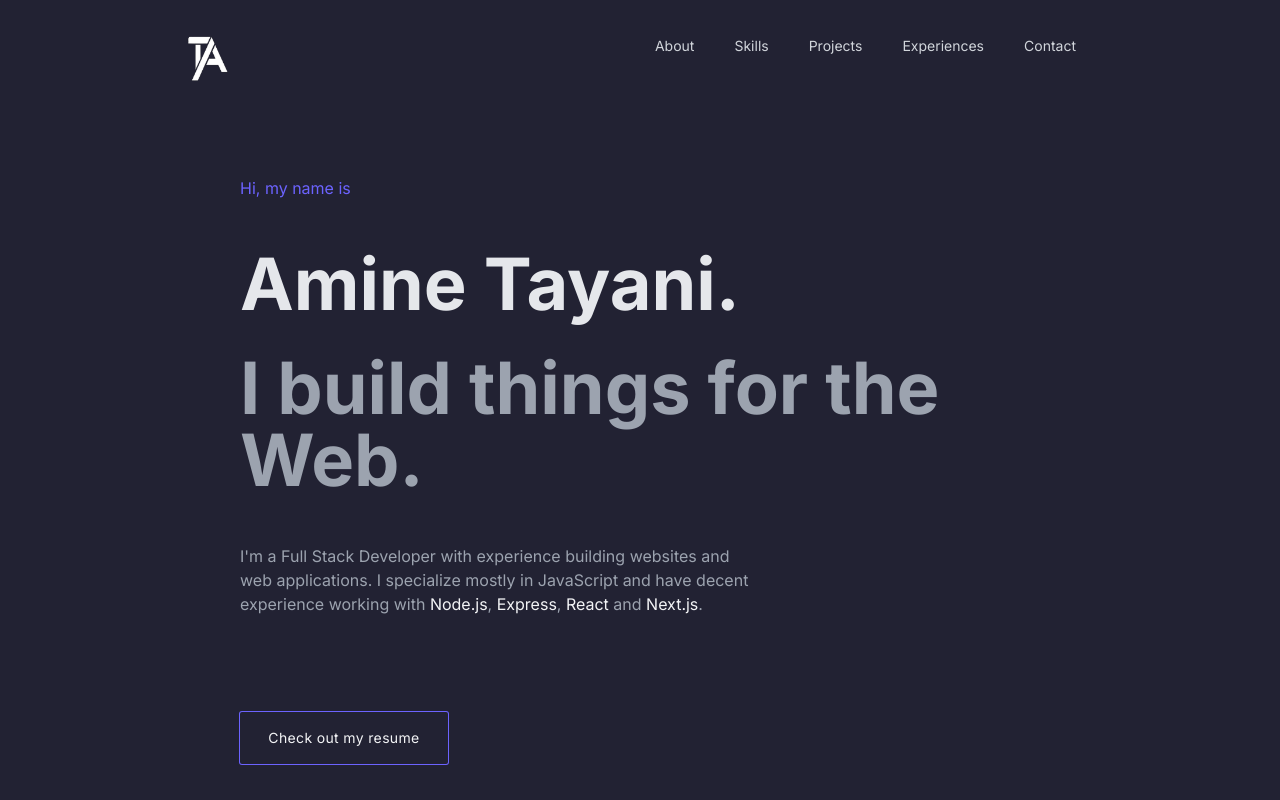
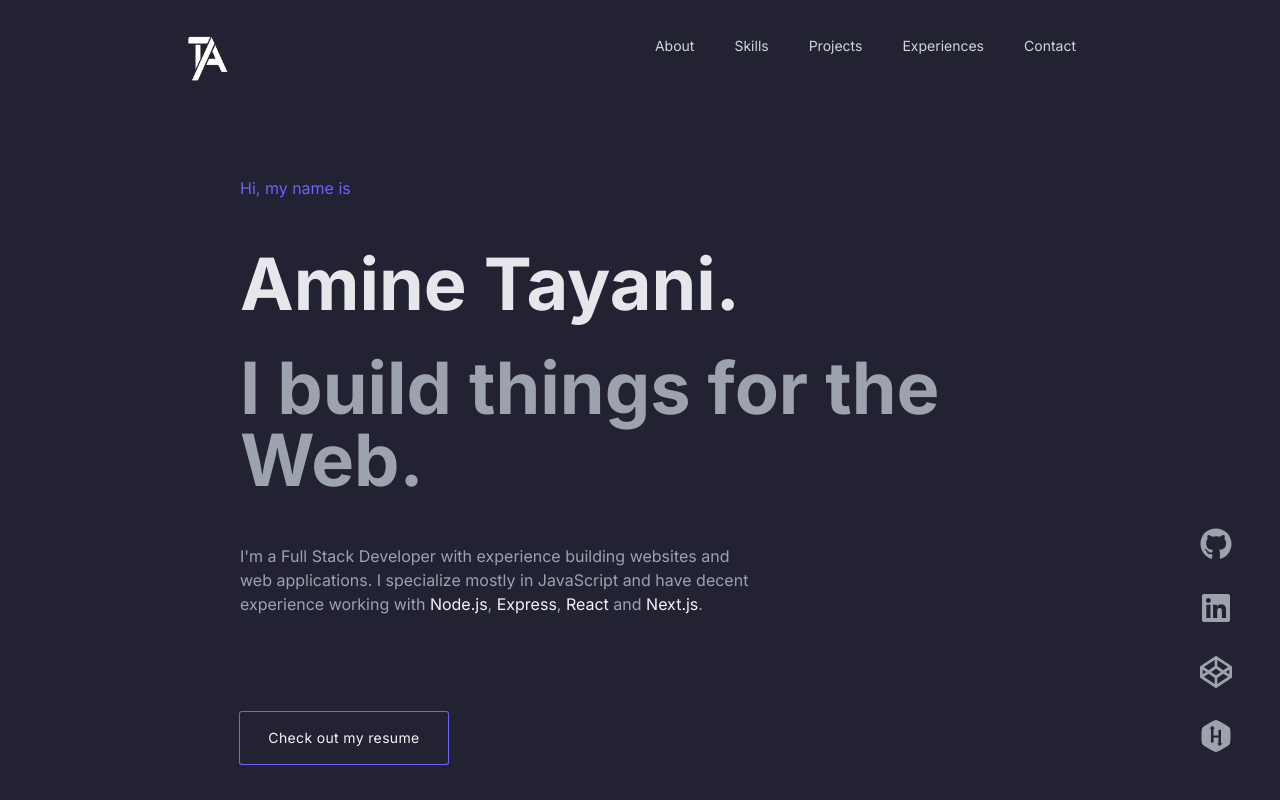
Before and after one commit to amine-tayani/portfolio, a Next.js app: page / in a window 1280 px wide. Shown: the top 800 px of the page. Built offline with nearby package versions, Linux system fonts and the light colour scheme.

Commit message:
remove framer motion page transitions

```diff
--- a/src/app/layout.tsx
+++ b/src/app/layout.tsx
@@ -2,14 +2,6 @@
 
 import "../../globals.css";
 import { Inter } from "next/font/google";
-import {
-  AnimatePresence,
-  LazyMotion,
-  Transition,
-  domAnimation,
-  m,
-} from "framer-motion";
-import { usePathname } from "next/navigation";
 
 const inter = Inter({
   subsets: ["latin"],
@@ -20,35 +12,9 @@ export default function RootLayout({
 }: {
   children: React.ReactNode;
 }) {
-  const pathName = usePathname();
-
-  const onTheRight = { x: "100%", opacity: 0 };
-  const inTheCenter = { x: 0, opacity: 1 };
-  const onTheLeft = { x: "-100%", opacity: 0 };
-  const transition: Transition = {
-    duration: 0.5,
-    type: "spring",
-    stiffness: 100,
-    damping: 20,
-  };
-
   return (
     <html>
-      <body className={inter.className}>
-        <LazyMotion features={domAnimation}>
-          <AnimatePresence mode={"wait"}>
-            <m.div
-              key={pathName}
-              initial={onTheRight}
-              animate={inTheCenter}
-              exit={onTheLeft}
-              transition={transition}
-            >
-              {children}
-            </m.div>
-          </AnimatePresence>
-        </LazyMotion>
-      </body>
+      <body className={inter.className}>{children}</body>
     </html>
   );
 }
```
